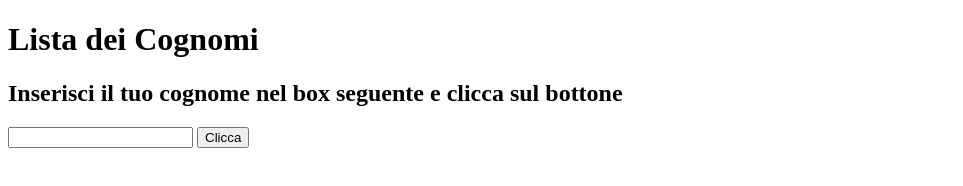
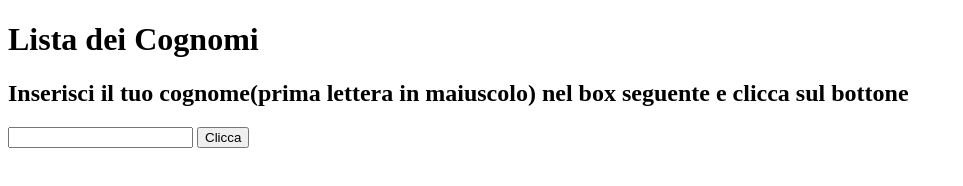
Before and after one commit to antoniolovotrico/js-lista-cognomi, a plain HTML site: page index.html in a window 1280 px wide. Shown: the whole page, without its empty margins (0-963 px from the left). Drawn offline with Linux system fonts and the light colour scheme.

Commit message:
need index position for submit surname

```diff
--- a/assets/js/main.js
+++ b/assets/js/main.js
@@ -19,8 +19,13 @@ btn.addEventListener("click" , function() {
     //console.log(listaCognomi);
     for (var i=0; i<listaCognomi.length; i++) {
         var cognomi = listaCognomi[i];
+
         var elenco = document.getElementById("lista_cognomi").innerHTML;
         document.getElementById("lista_cognomi").innerHTML = elenco + "<li>" + cognomi + "</li>";
+        // var position = userCognome.index();
+        // document.getElementById("position").innerHTML = position;
+        // var index = userCognome.index();
+        // document.getElementById("position").innerHTML = index;
 
     }
 
--- a/index.html
+++ b/index.html
@@ -8,13 +8,14 @@
     </head>
     <body>
         <h1>Lista dei Cognomi</h1>
-        <h2>Inserisci il tuo cognome nel box seguente e clicca sul bottone</h2>
+        <h2>Inserisci il tuo cognome(prima lettera in maiuscolo) nel box seguente e clicca sul bottone</h2>
         <input type="text" id="mio_cognome">
         <button id="btn">Clicca</button>
 
         <ul id="lista_cognomi">
 
         </ul>
+        <h3 id="position"></h3>
 
         <script type="text/javascript" src="assets/js/main.js"></script>
     </body>
```
